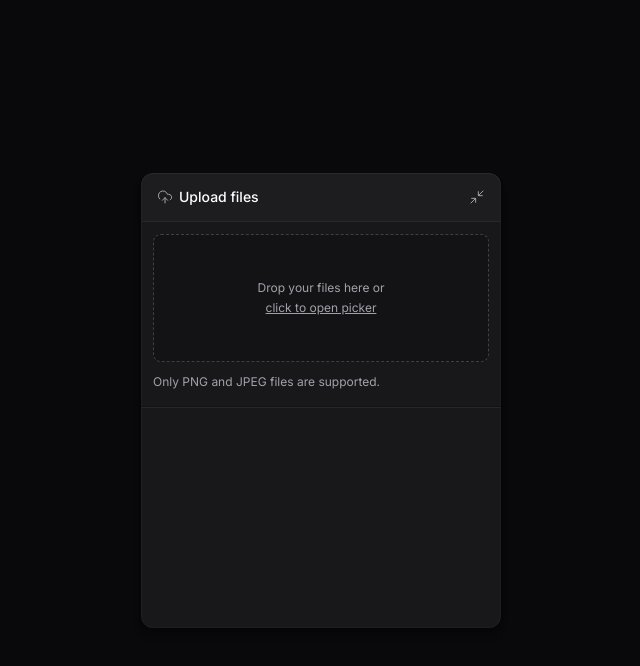
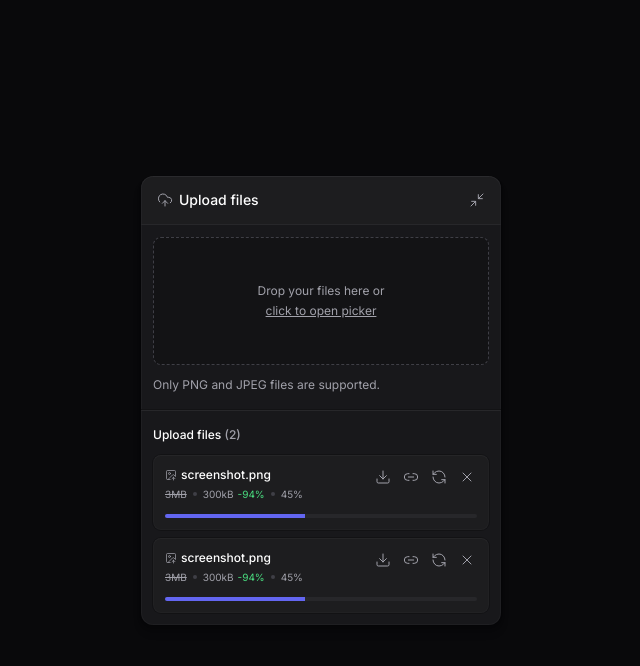
Before and after one commit to feliperocha93/upload-widget-web, a React (Vite) app: page / in a window 1280 px wide. Both pictures are taken after a click on the button "Upload files". Shown: the top 666 px of the page, without its empty margins (319-959 px from the left). Built offline with nearby package versions, Linux system fonts and the light colour scheme.

Commit message:
create upload list and upload item components

```diff
--- a/package.json
+++ b/package.json
@@ -11,6 +11,7 @@
   },
   "dependencies": {
     "@radix-ui/react-collapsible": "^1.1.2",
+    "@radix-ui/react-progress": "^1.1.1",
     "lucide-react": "^0.473.0",
     "react": "^18.3.1",
     "react-dom": "^18.3.1",
--- /dev/null
+++ b/src/components/upload-widget-upload-item.tsx
@@ -0,0 +1,58 @@
+import { Download, ImageUp, Link2, RefreshCcw, X } from 'lucide-react';
+import { Button } from './ui/button';
+import * as Progress from '@radix-ui/react-progress';
+
+export function UploadWidgetUploadItem() {
+  return (
+    <div className='p-3 rounded-lg flex flex-col gap-3 shadow-shape-content bg-white/2 relative overflow-hidden'>
+      <div className='flex flex-col gap-1'>
+        <span className='text-xs font-medium flex items-center gap-1'>
+          <ImageUp className='size-3 text-zinc-400' strokeWidth={1.5} />
+          <span>screenshot.png</span>
+        </span>
+
+        <span className='text-xxs text-zinc-400 flex gap-1.5 items-center'>
+          <span className='line-through'>3MB</span>
+
+          <div className='size-1 rounded-full bg-zinc-700' />
+          <span>
+            300kB
+            <span className='text-green-400 ml-1'>-94%</span>
+          </span>
+
+          <div className='size-1 rounded-full bg-zinc-700' />
+          <span>45%</span>
+        </span>
+      </div>
+
+      <Progress.Root className='h-1 rounded-full bg-zinc-800 overflow-hidden'>
+        <Progress.Indicator
+          className='h-1 bg-indigo-500'
+          style={{ width: '45%' }}
+        />
+      </Progress.Root>
+
+      <div className='absolute top-2.5 right-2.5 flex items-center gap-1'>
+        <Button size='icon-sm'>
+          <Download className='size-4' strokeWidth={1.5} />
+          <span className='sr-only'>Download compressed image</span>
+        </Button>
+
+        <Button size='icon-sm'>
+          <Link2 className='size-4' strokeWidth={1.5} />
+          <span className='sr-only'>Copy remote URL</span>
+        </Button>
+
+        <Button size='icon-sm'>
+          <RefreshCcw className='size-4' strokeWidth={1.5} />
+          <span className='sr-only'>Retry upload</span>
+        </Button>
+
+        <Button size='icon-sm'>
+          <X className='size-4' strokeWidth={1.5} />
+          <span className='sr-only'>Cancel upload</span>
+        </Button>
+      </div>
+    </div>
+  );
+}
--- a/src/components/upload-widget-upload-list.tsx
+++ b/src/components/upload-widget-upload-list.tsx
@@ -1,3 +1,16 @@
+import { UploadWidgetUploadItem } from './upload-widget-upload-item';
+
 export function UploadWidgetUploadList() {
-  return <div className='px-3 h-48' />;
+  return (
+    <div className='px-3 flex flex-col gap-3'>
+      <span className='text-xs font-medium'>
+        Upload files <span className='text-zinc-400'>(2)</span>
+      </span>
+
+      <div className='flex flex-col gap-2'>
+        <UploadWidgetUploadItem />
+        <UploadWidgetUploadItem />
+      </div>
+    </div>
+  );
 }
--- a/tailwind.config.js
+++ b/tailwind.config.js
@@ -7,6 +7,9 @@
     extend: {
       opacity: {
         2: 0.02,
+      },
+      fontSize: {
+        xxs: '0.625rem',
       },
       fontFamily: {
         sans: ['Inter', ...theme.fontFamily.sans],
```
Also changed, not shown: 1 other file (tests, documents, lock files or other folders).
